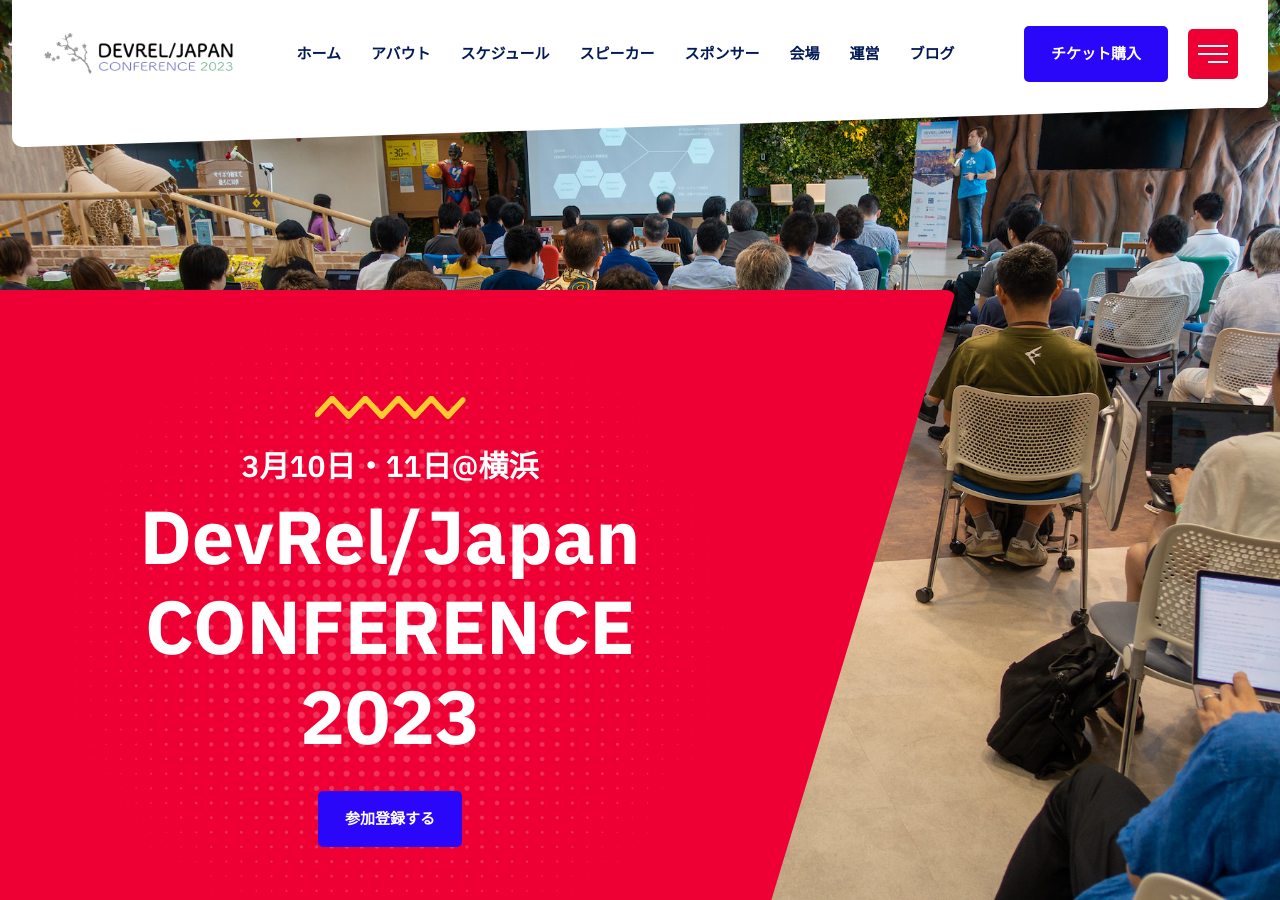
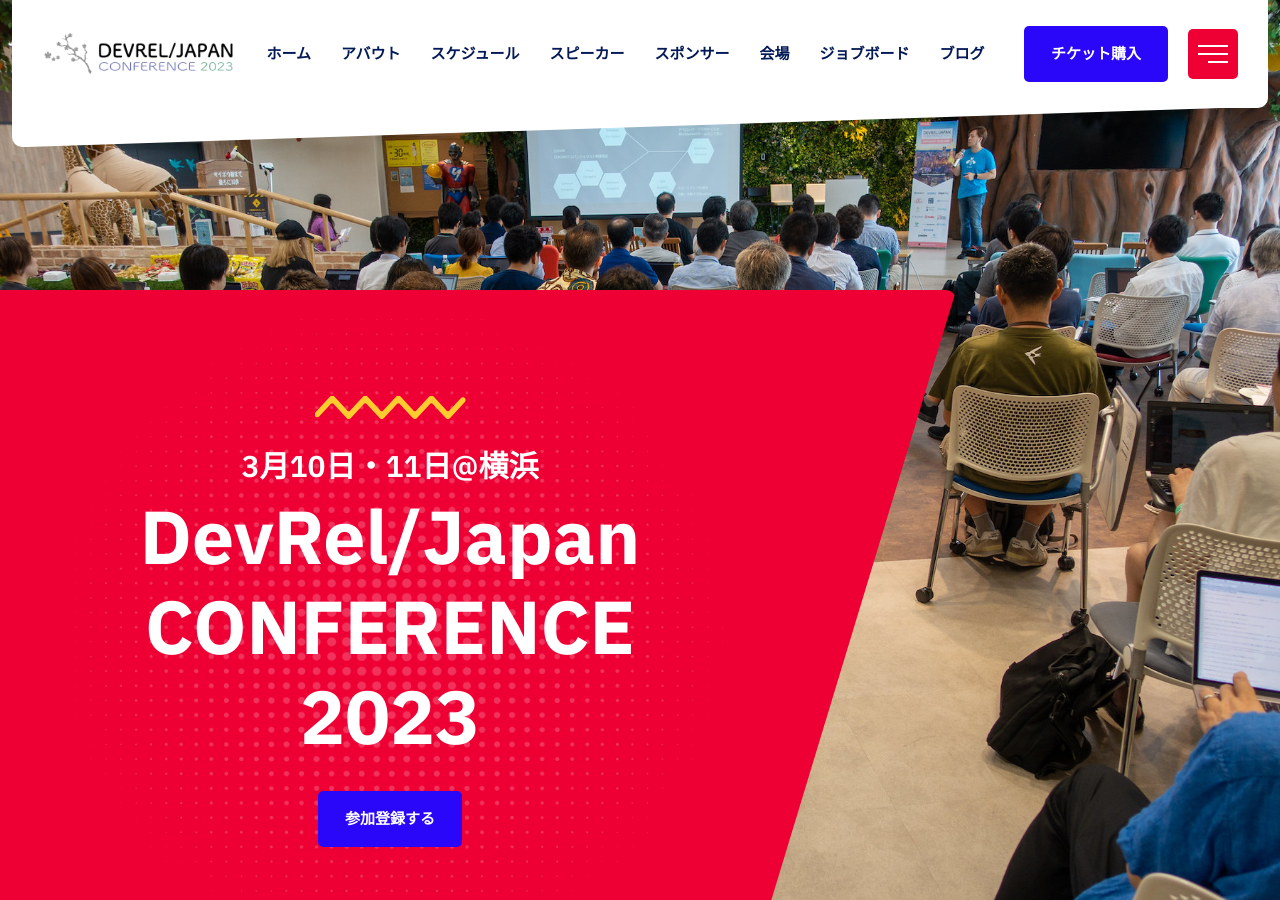
Before and after one commit to DevRelTokyo/japan-2023, a Jekyll site: the page built from index.html, in a window 1280 px wide and 900 px high. Built offline with Jekyll 4.4.1, drawn with Linux system fonts in a browser that asks for light colours.

Commit message:
Add jobboard

```diff
--- a/_includes/header.html
+++ b/_includes/header.html
@@ -34,7 +34,7 @@
 									<a href="{{ site.baseurl }}/#venue">会場</a>
 								</li>
 								<li class="menu-item menu-item-has-children">
-									<a href="{{ site.baseurl }}/#organizer">運営</a>
+									<a href="{{ site.baseurl }}/#jobs">ジョブボード</a>
 								</li>
 								<li class="menu-item menu-item-has-children">
 									<a href="{{ site.baseurl }}/#blog">ブログ</a>
```
